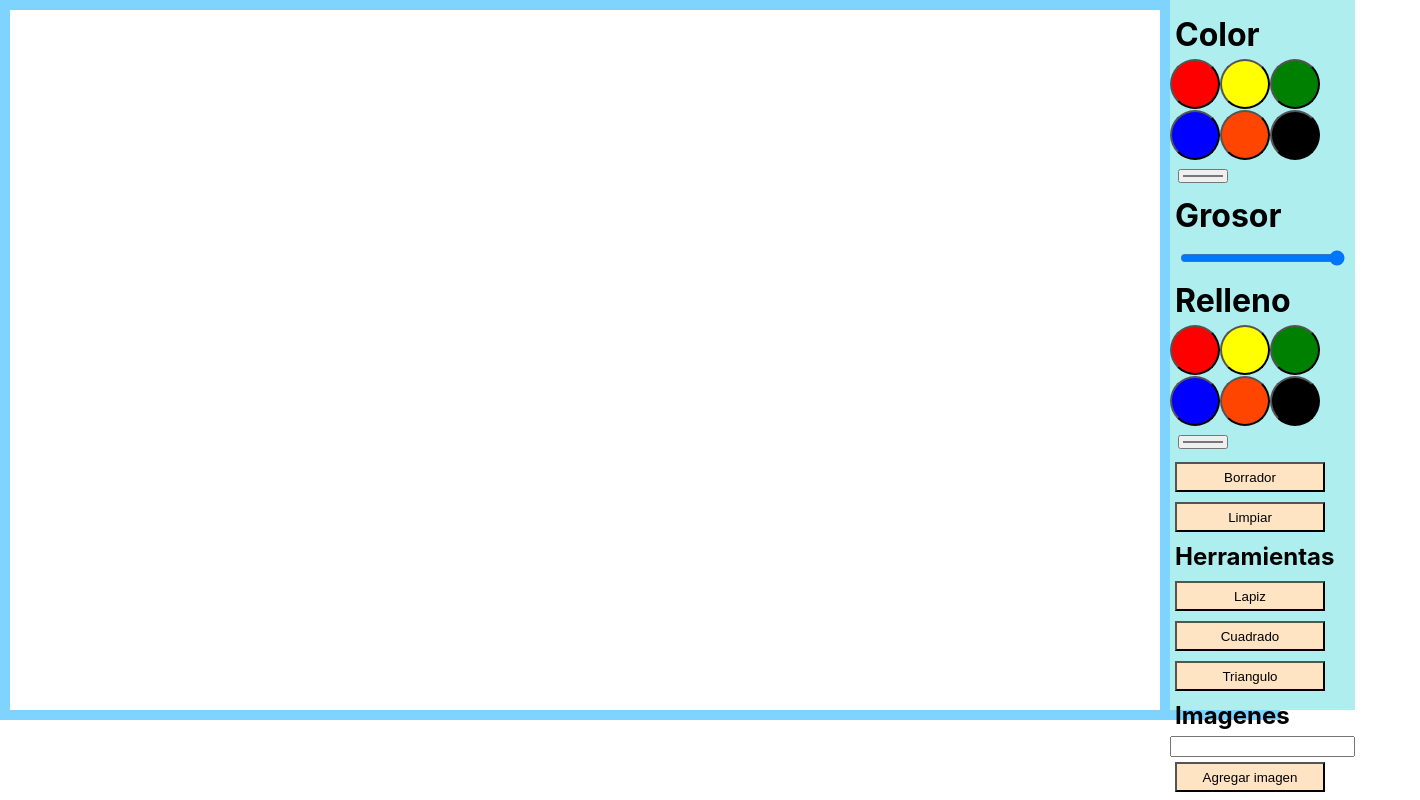
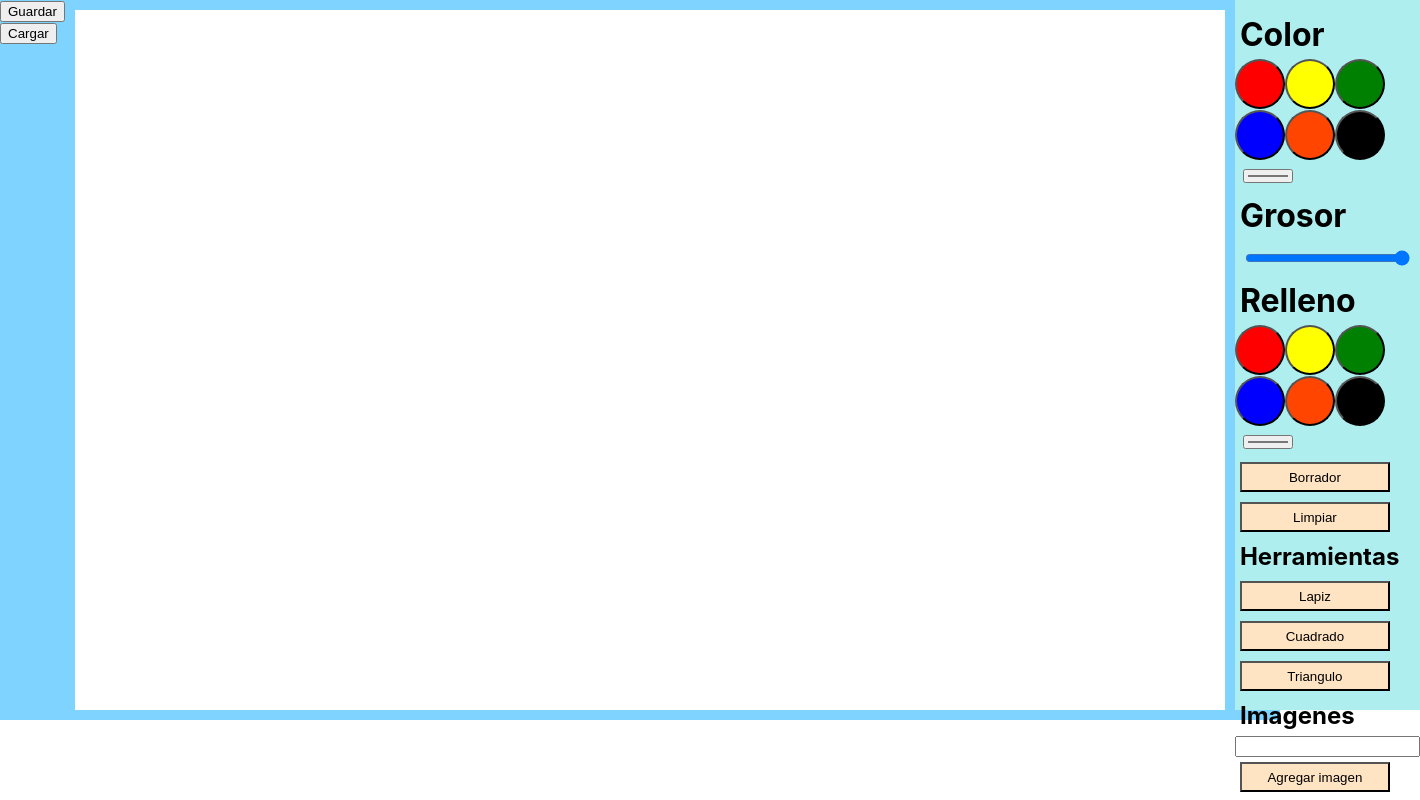
Before and after one commit to nnpqo/PizarraReact, a React (Create React App) app: page / in a window 1280 px wide. Shown: the whole page, 1420 px wide, since content can reach past the window. Built offline with nearby package versions, Linux system fonts and the light colour scheme.

Commit message:
indexedDb incompleto

```diff
--- a/src/App.js
+++ b/src/App.js
@@ -1,14 +1,17 @@
 import { useEffect, useRef, useState } from "react";
 import Menu from "./components/Menu";
+import Guardado from "./components/DB";
 import "./App.css";
 
 function App() {
 const canvasRef = useRef(null);
 const ctxRef = useRef(null);
 var puedo=false,imgData;
+//var numCaptura=0;
 let x1,y1;
-const [x,cambiarx]=useState(100);
-const [y,cambiary]=useState(100);
+const [numCaptura,cambiarNum]=useState(0);
+const [x,cambiarx]=useState(null);
+const [y,cambiary]=useState(null);
 const [dibujando, cambiarDibujando] = useState(false);
 const [grosor, cambiarGrosor] = useState(5);
 const [color, cambiarColor] = useState("black");
@@ -32,12 +35,13 @@ const iniciarDibujo = (e) => {
   cambiary(e.nativeEvent.offsetY);
   x1=e.nativeEvent.offsetX;
   y1=e.nativeEvent.offsetY;
-  console.log(x1+"y"+y1);
+  console.log("x="+x+"y="+y);
+  console.log("x1="+x1+"y1="+y1);
   cambiarDibujando(true);
   ;
   if(herramienta==="lapiz"){
     ctxRef.current.beginPath()
-	ctxRef.current.moveTo(e.nativeEvent.offsetX,e.nativeEvent.offsety);
+	ctxRef.current.moveTo(x1,y1);
   }
   if(herramienta==="triangulo"){
     }
@@ -62,7 +66,7 @@ const dibujar = (e) => {
     if(herramienta==="cuadrado"){
       if(puedo){ctxRef.current.putImageData(imgData, 0,
         0)}
-      imgData = ctxRef.current.getImageData(0, 0, 1000, 700);
+      imgData = ctxRef.current.getImageData(0, 0,canvasRef.current.width,canvasRef.current.height);
       ctxRef.current.strokeRect(x,y,e.nativeEvent.offsetX-x,e.nativeEvent.offsetY-y);
       ctxRef.current.fillRect(x,y,e.nativeEvent.offsetX-x,e.nativeEvent.offsetY-y);
       puedo=true;
@@ -71,7 +75,7 @@ const dibujar = (e) => {
     if(herramienta==="triangulo"){
       ctxRef.current.beginPath()
       if(puedo){ctxRef.current.putImageData(imgData, 0, 0);}
-      imgData = ctxRef.current.getImageData(0, 0, 1000, 700);
+      imgData = ctxRef.current.getImageData(0, 0, canvasRef.current.width,canvasRef.current.height);
 
       ctxRef.fillStyle="black";
       ctxRef.current.moveTo(x,e.nativeEvent.offsetY);
@@ -98,6 +102,7 @@ const dibujarImagen = (url) => {
 
   var imageObj1 = new Image();
   imageObj1.src = url
+  imageObj1.setAttribute('crossOrigin', '');
   imageObj1.onload = function() {
       ctx.drawImage(imageObj1,0,0);
   }
@@ -108,9 +113,34 @@ const limpiar = () =>{
   canvas.width=canvas.width;
 }
 
+const guardar=() =>{
+
+  var canvasContents = canvasRef.current.toDataURL();
+  var data = { image: canvasContents };
+  var string = JSON.stringify(data);
+
+  localStorage.setItem('lienzo'+numCaptura,string);
+  cambiarNum(numCaptura+1);
+}
+
+const cargar=(n) =>{
+  var lienzo = localStorage.getItem('lienzo'+n)
+  var data = JSON.parse(lienzo);
+  var image = new Image();
+  image.onload = function () {
+    ctxRef.current.clearRect(0, 0, canvasRef.current.width, canvasRef.current.height);
+    ctxRef.current.drawImage(image, 0, 0);
+  }
+  image.src = data.image;
+}
 return (
 	<div className="App">
 
+    <Guardado
+    guardar={guardar}
+    cargar={cargar}
+    canvas={canvasRef.current}
+    />
 		<canvas
 		onMouseDown={iniciarDibujo}
 		onMouseUp={terminarDibujo}
--- /dev/null
+++ b/src/components/DB.js
@@ -0,0 +1,105 @@
+import React from "react";
+const indexedDb = window.indexedDB;
+
+let db
+
+const conexion = indexedDb.open('listaLienzos',1)
+
+conexion.onsuccess = () =>{
+    db = conexion.result
+    console.log('Base de datos abierta', db)
+}
+
+conexion.onupgradeneeded = (e) =>{
+    db = e.target.result
+    console.log('Base de datos creada', db)
+    const coleccionObjetos = db.createObjectStore('lienzos')
+}
+
+conexion.onerror = (error) =>{
+    console.log('Error ', error)
+}
+
+const agregar = (canvas) => {
+    const trasaccion = db.transaction(['lienzos'],'readwrite')
+    const coleccionObjetos = trasaccion.objectStore('lienzos')
+    const conexion = coleccionObjetos.add(canvas.toDataURL(),1)
+    consultar()
+}
+
+const obtener = (clave,canvas) =>{
+    const trasaccion = db.transaction(['lienzos'],'readonly')
+    const coleccionObjetos = trasaccion.objectStore('lienzos')
+    const conexion = coleccionObjetos.get(clave)
+
+
+    conexion.onsuccess = (e) =>{
+        var data=conexion.result;
+        var image = new Image();
+        const ctx = canvas.getContext("2d");
+
+         image.onload = function () {
+            ctx.clearRect(0, 0, canvas.width, canvas.height);
+            ctx.drawImage(image, 0, 0);
+            console.log("data")
+         }
+         image.src = data.image;
+
+
+    }
+
+
+
+}
+
+const actualizar = (data) =>{
+    const trasaccion = db.transaction(['lienzos'],'readwrite')
+    const coleccionObjetos = trasaccion.objectStore('lienzos')
+    const conexion = coleccionObjetos.put(data)
+
+    conexion.onsuccess = () =>{
+        consultar()
+    }
+}
+
+const eliminar = (clave) =>{
+    const trasaccion = db.transaction(['lienzos'],'readwrite')
+    const coleccionObjetos = trasaccion.objectStore('lienzos')
+    const conexion = coleccionObjetos.delete(clave)
+
+    conexion.onsuccess = () =>{
+        consultar()
+    }
+}
+
+const consultar = () =>{
+    const trasaccion = db.transaction(['lienzos'],'readonly')
+    const coleccionObjetos = trasaccion.objectStore('lienzos')
+    const conexion = coleccionObjetos.openCursor()
+
+    console.log('Lista de lienzos')
+
+    conexion.onsuccess = (e) =>{
+        const cursor = e.target.result
+        if(cursor){
+            console.log(cursor.value)
+            cursor.continue()
+        }else{
+            console.log('No hay lienzos en la lista')
+        }
+    }
+}
+
+
+
+const Guardado=({guardar,cargar,canvas})=>{
+    return (
+    <div className="guardado">
+        <button id="botonGuardar" onClick={() => agregar(canvas)}>Guardar</button>
+        <button id="botonCargar" onClick={() => obtener(1,canvas)}>Cargar</button>
+
+    </div>
+    )
+}
+
+export default Guardado;
```
Also changed, not shown: src/components/Guardado.jsx (added, +19 -0 lines).
